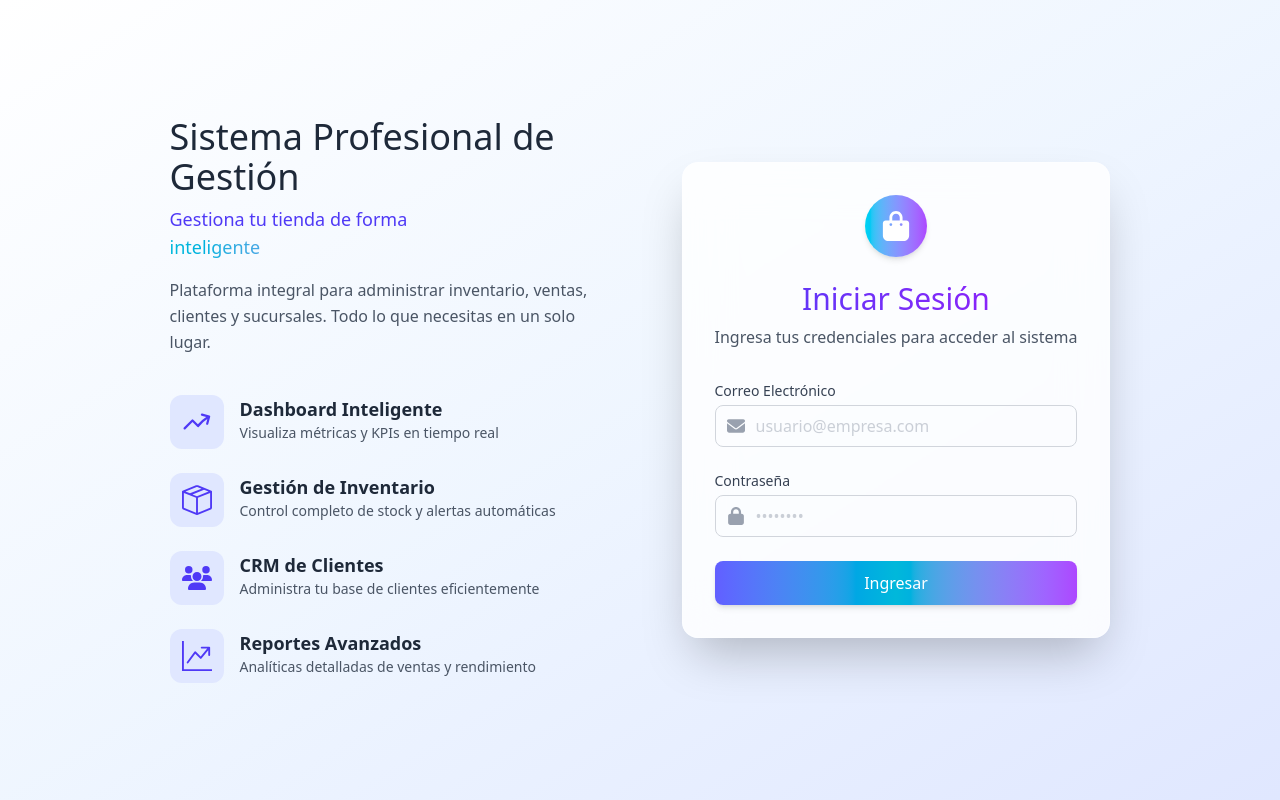
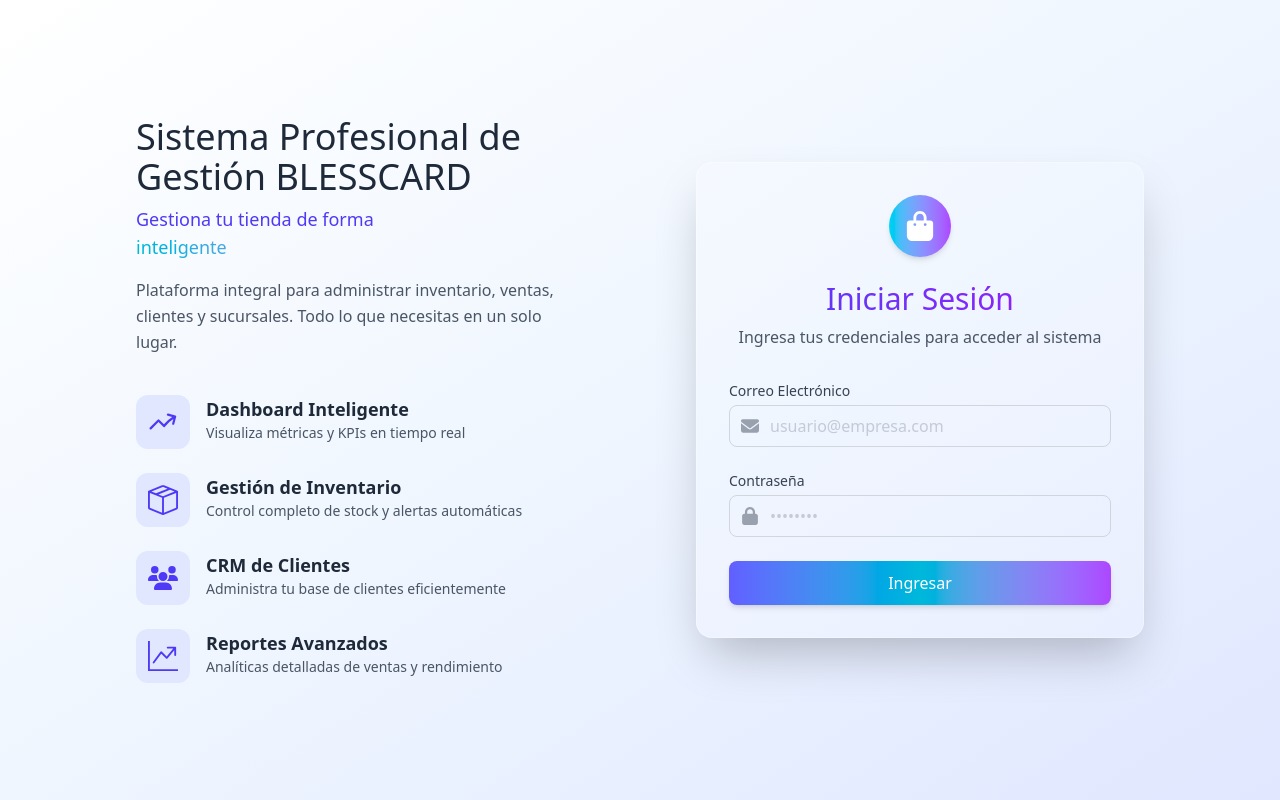
Before and after one commit to JEISON101/hackaton-front, a React (Vite) app: page / in a window 1280 px wide. Built offline with nearby package versions, Linux system fonts and the light colour scheme; no server answers.

Commit message:
Estilos terminados

```diff
--- a/src/components/dashboard/Cards.tsx
+++ b/src/components/dashboard/Cards.tsx
@@ -1,9 +1,39 @@
-import React from "react";
+import React, { useEffect, useState } from "react";
 import { FaUsers } from "react-icons/fa";
 import { HiMiniArrowTrendingUp } from "react-icons/hi2";
 import { CiWarning } from "react-icons/ci";
+import supabase from "../../utils/supabase";
 
 const Cards: React.FC = () => {
+  const [ventasTotal, setVentasTotal] = useState<number>(0);
+  const [clientesTotal, setClientesTotal] = useState<number>(0);
+  const [productosStockDeficit, setProductosStockDeficit] = useState<number>(0);
+
+  useEffect(() => {
+    const loadData = async () => {
+      const { data, error } = await supabase.from("ventas").select("total");
+      const { data: dataClient, error: errorC } = await supabase
+        .from("clientes")
+        .select("*");
+      const { data: dataPro, error: errorPro } = await supabase
+        .from("productos")
+        .select("*");
+
+      if (error || errorC || errorPro) {
+        console.error(error);
+      } else {
+        const sumaVentas =
+          data?.reduce((acc, venta) => acc + (venta.total || 0), 0) ?? 0;
+        setVentasTotal(sumaVentas);
+        setClientesTotal(dataClient.length);
+        const deficitCount =
+          dataPro?.filter((prod) => (prod.stock ?? 0) < 15).length ?? 0;
+        setProductosStockDeficit(deficitCount);
+      }
+    };
+    loadData();
+  }, []);
+
   return (
     <div className="grid grid-cols-1 sm:grid-cols-2 lg:grid-cols-3 gap-6">
       {/* Card 1 */}
@@ -12,9 +42,7 @@
           <h3 className="text-gray-600 font-medium">Ventas Totales</h3>
           <HiMiniArrowTrendingUp className="text-indigo-600 text-3xl" />
         </div>
-        <p className="text-2xl font-semibold text-indigo-700">
-          $71.000.000,00
-        </p>
+        <p className="text-2xl font-semibold text-indigo-700">${ventasTotal}</p>
         <div className="mt-3 text-sm text-gray-500">
           +12% respecto al año anterior
         </div>
@@ -26,19 +54,21 @@
           <h3 className="text-gray-600 font-medium">Clientes</h3>
           <FaUsers className="text-indigo-600 text-3xl" />
         </div>
-        <p className="text-2xl font-semibold text-indigo-700">2.000</p>
-        <div className="mt-3 text-sm text-gray-500">
-          +250 nuevos este mes
-        </div>
+        <p className="text-2xl font-semibold text-indigo-700">
+          {clientesTotal}
+        </p>
+        <div className="mt-3 text-sm text-gray-500">+1 nuevo este mes</div>
       </div>
 
       {/* Card 3 */}
       <div className="bg-white/80 backdrop-blur-xl shadow-lg rounded-2xl p-6 border border-gray-100 hover:shadow-xl transition-all duration-300">
         <div className="flex items-center justify-between mb-2">
-          <h3 className="text-gray-600 font-medium">Productos con Stock Bajo</h3>
+          <h3 className="text-gray-600 font-medium">
+            Productos con Stock Bajo
+          </h3>
           <CiWarning className="text-yellow-500 text-3xl" />
         </div>
-        <p className="text-2xl font-semibold text-indigo-700">12</p>
+        <p className="text-2xl font-semibold text-indigo-700">{productosStockDeficit}</p>
         <div className="mt-3 text-sm text-gray-500">
           Revisa el inventario para evitar faltantes
         </div>
--- a/src/components/dashboard/DataStock.tsx
+++ b/src/components/dashboard/DataStock.tsx
@@ -1,8 +1,30 @@
-import React from "react";
+import React, { useEffect } from "react";
 import { CiWarning } from "react-icons/ci";
 import { FaBoxOpen } from "react-icons/fa";
+import supabase from "../../utils/supabase";
 
 const DataStock: React.FC = () => {
+  useEffect(() => {
+  const loadData = async () => {
+    const { data, error } = await supabase.from("detalleventas").select(`
+      idproducto,
+      cantidadproducto,
+      subtotal,
+      producto:productos(nombre, stock)
+    `).order('cantidadproducto', { ascending: false });
+
+    if (error) {
+      console.error(error);
+    } else {
+        console.log(data)
+    }
+  };
+  loadData();
+}, []);
+
+
+
+
   // Datos simulados
   const topVendidos = [
     { nombre: "Camisa Manga Larga", vendidos: 1200 },
@@ -31,9 +53,13 @@
             >
               <div className="flex items-center gap-3">
                 <FaBoxOpen className="text-indigo-500 text-xl" />
-                <span className="font-medium text-gray-700">{producto.nombre}</span>
+                <span className="font-medium text-gray-700">
+                  {producto.nombre}
+                </span>
               </div>
-              <span className="text-gray-600 font-semibold">{producto.vendidos}</span>
+              <span className="text-gray-600 font-semibold">
+                {producto.vendidos}
+              </span>
             </li>
           ))}
         </ul>
@@ -52,9 +78,13 @@
             >
               <div className="flex items-center gap-3">
                 <CiWarning className="text-red-500 text-xl" />
-                <span className="font-medium text-gray-700">{producto.nombre}</span>
+                <span className="font-medium text-gray-700">
+                  {producto.nombre}
+                </span>
               </div>
-              <span className="text-gray-600 font-semibold">{producto.stock}</span>
+              <span className="text-gray-600 font-semibold">
+                {producto.stock}
+              </span>
             </li>
           ))}
         </ul>
--- a/src/components/landing/AuthPage.tsx
+++ b/src/components/landing/AuthPage.tsx
@@ -12,9 +12,9 @@
   }
 
   return (
-    <div className="max-w-md w-full">
+    <div className="max-w-md w-full bg-transparent">
       {/* Card principal */}
-      <div className="w-full max-w-md bg-white/80 backdrop-blur-xl rounded-2xl shadow-2xl p-8 border border-white/30 transition-all duration-300">
+      <div className="w-full max-w-md bg-white/20 rounded-2xl shadow-2xl p-8 border border-white/30 transition-all duration-300">
         {/* Logo */}
         <div className="flex justify-center items-center mb-6">
           <div className="p-4 rounded-full bg-gradient-to-r from-cyan-400 to-purple-500 text-white shadow-md">
--- a/src/components/landing/Info.tsx
+++ b/src/components/landing/Info.tsx
@@ -8,7 +8,7 @@
     <div className="max-w-lg">
       {/* Título principal */}
       <h1 className="text-4xl font-extraligth text-gray-800 mb-2">
-        Sistema Profesional de Gestión
+        Sistema Profesional de Gestión BLESSCARD
       </h1>
       <h2 className="text-lg text-indigo-600 font-medium mb-4">
         Gestiona tu tienda de forma
--- a/src/pages/Landing.tsx
+++ b/src/pages/Landing.tsx
@@ -4,12 +4,35 @@
 
 const Landing: React.FC = () => {
   return (
-    <div className="min-h-screen w-screen flex flex-col md:flex-row items-center justify-center bg-gradient-to-br from-white via-blue-50 to-indigo-100 px-6 py-10">
-      <div className="max-w-md w-full mb-10 md:mb-0 md:mr-16">
-        <Info />
+    <div
+      className="
+        min-h-screen w-screen flex flex-col md:flex-row items-center justify-center
+        px-6 py-10
+        bg-gradient-to-br from-white via-blue-50 to-indigo-100
+        relative
+      "
+    >
+      {/* Imagen de fondo pequeña, centrada y sin repetición */}
+      <div className="absolute inset-0 pointer-events-none">
+        <div
+          className="
+            w-32 h-32
+            bg-[url('https://images.jumpseller.com/store/blesscard/store/logo/favicon.png')]
+            bg-no-repeat bg-center bg-contain
+            opacity-20 mx-auto my-auto
+            absolute inset-x-0 inset-y-[30%]
+          "
+        />
       </div>
-      <div>
-        <AuthPage />
+
+      {/* Contenido encima del fondo */}
+      <div className="relative z-10 flex flex-col md:flex-row items-center justify-center w-full max-w-6xl gap-12">
+        <div className="max-w-md w-full mb-10 md:mb-0 md:mr-16">
+          <Info />
+        </div>
+        <div className="w-full max-w-md">
+          <AuthPage />
+        </div>
       </div>
     </div>
   );
```
